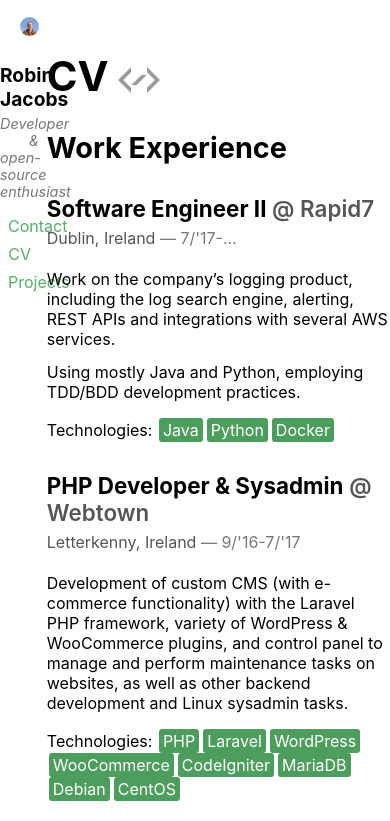
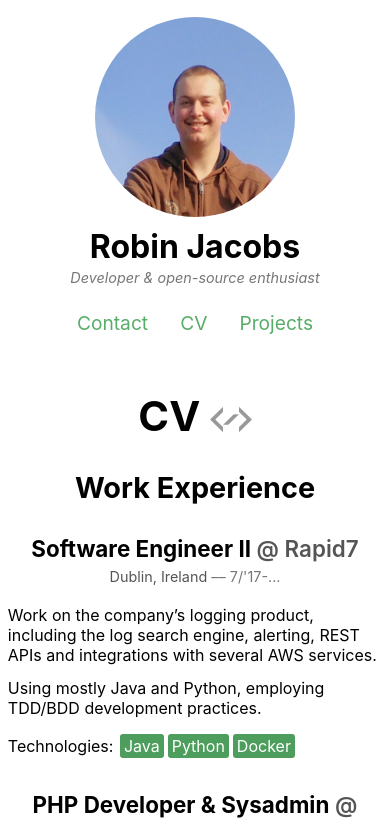
Before and after one commit to RobinJ1995/robinj.be, a React (Create React App) app: page / in a window 390 px wide. Shown: the top 821 px of the page. Built offline with nearby package versions, Linux system fonts and the light colour scheme.

Commit message:
Made design responsive

```diff
--- a/src/App.js
+++ b/src/App.js
@@ -13,6 +13,7 @@ const App = () => {
 	const [viewSource, setViewSource] = useState(String(initialPage).endsWith('/source'));
 	const [pageName, setPageName] = useState(initialPage.replace(/\/source$/, ''));
 
+	useEffect(() => {
 		const handlePopState = e => {
 			if (e?.state?.name) {
 				return navigate(e.state.name, e, false);
@@ -21,7 +22,6 @@ const App = () => {
 			return window.location.reload();
 		};
 
-	useEffect(() => {
 		window.addEventListener('popstate', handlePopState);
 
 		return () => window.removeEventListener('popstate', handlePopState);
--- a/src/component/Experience.js
+++ b/src/component/Experience.js
@@ -16,12 +16,14 @@ const Experience = ({
 	return (<div className="experience">
 		<h4 className="experience-title-and-company"><span className="experience-title">{title}</span> @ <span className="experience-company">{company}</span></h4>
 
+		<div className="experience-location-and-dates">
 			<p className="experience-location">{location}</p>
 			{start && <p className="experience-start-end">
 				<span className="experience-start">{formatEmploymentDate(start)}</span>
 				-
 				<span className="experience-end">{end ? formatEmploymentDate(end) : '...'}</span>
 			</p>}
+		</div>
 
 		<div className="experience-description">{description}</div>
 
--- a/src/page/CV.js
+++ b/src/page/CV.js
@@ -90,7 +90,8 @@ const CV = () => (<div className="cv">
 			end={new Date(2016, 7, 31)}
 		>
 			<p>Volunteering as a system administrator and web developer for a student organisation
-				offering web hosting, tech support, and other web services (including cloud storage) to students of the college.</p>
+				offering web hosting, tech support, and other web services (including cloud storage)
+				to students of the college.</p>
 			<p>Because of my volunteering I learnt a lot about Linux system administration and
 				virtualisation as well as gained more experience in PHP development and integration
 				with other services.</p>
--- a/src/style/App.scss
+++ b/src/style/App.scss
@@ -1,4 +1,11 @@
 $mainColour: #57ad68;
+$smallScreenWidth: 720px;
+
+@mixin small-screen {
+	@media (max-width: $smallScreenWidth) {
+		@content;
+	}
+}
 
 body {
 	font-size: 16px;
@@ -8,18 +15,25 @@ body {
 
 #page {
 	display: grid;
-	grid-template-columns: 10vw 1fr;
+	grid-template-columns: #{'min(20vw, 192px)'} 1fr;
 	grid-gap: 2vw;
 	margin-top: 2vh;
-	max-width: 1080px;
+	width: #{'min(94vw, 1080px)'};
 	margin-left: auto;
 	margin-right: auto;
+
+	@include small-screen {
+		display: flex;
+		flex-direction: column;
+		width: 100%;
+	}
 }
 
 a {
 	color: $mainColour;
 	text-decoration: none;
 	transition: all 0.2s;
+	outline: none;
 
 	&:hover {
 		color: darken($mainColour, 10%);
@@ -37,16 +51,33 @@ header {
 	grid-row: 1;
 	text-align: right;
 
+	@include small-screen {
+		text-align: center;
+	}
+
 	img.picture {
 		border-radius: 100%;
 		width: calc(100% - 2*10px);
 		max-width: 512px;
 		margin: 0px 0px 10px 10px;
+
+		@include small-screen {
+			width: auto;
+			margin: 0px;
+			max-width: #{'min(64vw, 200px)'};
+			max-height: 40vh;
+		}
 	}
 
 	h1 {
 		font-size: 1.2em;
 		margin-bottom: 0.2em;
+
+		@include small-screen {
+			margin-top: 0.2em;
+			margin-bottom: 0.1em;
+			font-size: 2em;
+		}
 	}
 
 	.slogan {
@@ -61,8 +92,35 @@ header {
 			list-style-type: none;
 			padding: 0px;
 
+			@include small-screen {
+				display: flex;
+				justify-content: center;
+				font-size: 1.2em;
+				margin-top: 0.2em;
+				margin-bottom: 0.2em;
+			}
+
 			li {
 				margin: 8px;
+
+				@include small-screen {
+					display: inline-block;
+				}
+
+				a {
+					@include small-screen {
+						display: inline-block;
+						padding: 2px 8px;
+						transition: all 0.2s;
+						border-radius: 3px;
+
+						&:hover, &:active {
+							background: darken($mainColour, 10%);
+							text-decoration: none;
+							color: white;
+						}
+					}
+				}
 			}
 		}
 	}
@@ -71,6 +129,12 @@ header {
 main {
 	grid-column: 2/3;
 	grid-row: 1;
+	overflow-x: auto;
+
+	@include small-screen {
+		margin-left: #{'max(4px, 2vw)'};
+		margin-right: #{'max(4px, 2vw)'};
+	}
 }
 
 h2 {
@@ -87,6 +151,12 @@ h4 {
 	margin-bottom: 0.4rem;
 }
 
+h1, h2, h3, h4, h5, h6, h7 {
+	@include small-screen {
+		text-align: center;
+	}
+}
+
 @import '_Project';
 @import '_Technology';
 @import '_Experience';
--- a/src/style/_Experience.scss
+++ b/src/style/_Experience.scss
@@ -9,6 +9,12 @@
 		}
 	}
 
+	.experience-location-and-dates {
+		@include small-screen {
+			text-align: center;
+			font-size: 0.9em;
+		}
+
 		.experience-location {
 			display: inline-block;
 			color: #555;
@@ -16,7 +22,7 @@
 			margin-bottom: 0.5em;
 
 			&::after {
-			content: ' – ';
+				content: ' –';
 				color: #777;
 			}
 		}
@@ -32,6 +38,8 @@
 			}
 		}
 
+	}
+
 	.experience-description {
 		p, ul {
 			margin-block-start: 0.8em;
--- a/src/style/_Technology.scss
+++ b/src/style/_Technology.scss
@@ -7,6 +7,7 @@
 	padding: 2px 4px;
 	transition: all 0.2s;
 	cursor: default;
+	margin-bottom: 3px;
 }
 
 a.technology {
--- a/src/style/_ViewSource.scss
+++ b/src/style/_ViewSource.scss
@@ -4,6 +4,7 @@
 	height: 1em;
 	opacity: 0.4;
 	cursor: pointer;
+	outline: none;
 
 	&:hover, &:active {
 		opacity: 1;
@@ -23,6 +24,10 @@
 	overflow-x: hidden;
 	tab-size: 4;
 
+	@include small-screen {
+		font-size: 0.8rem;
+	}
+
 	> pre {
 		margin: 0px;
 
```
Lines whose indentation alone changed are shown as unchanged.
